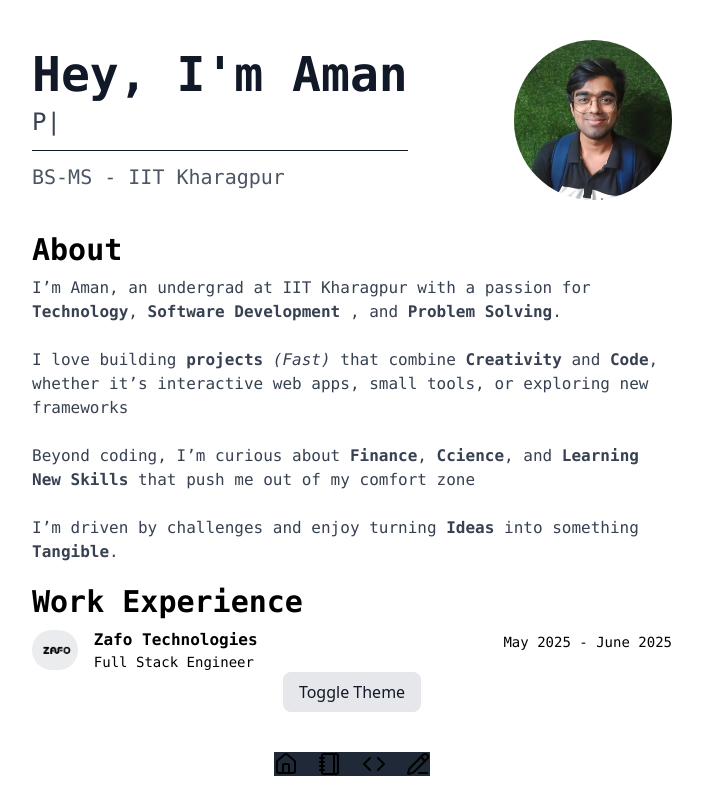
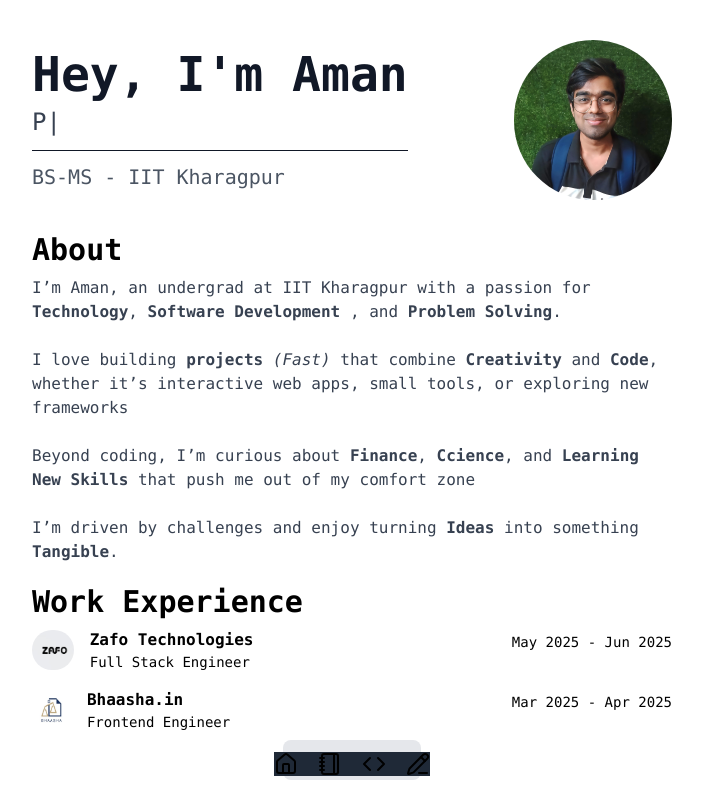
Before and after one commit to amaannn08/Aman-Gupta, a React (Vite) app: page / in a window 1280 px wide. Shown: the whole page, without its empty margins (288-991 px from the left). Built offline with nearby package versions, Linux system fonts and the light colour scheme.

Commit message:
Experience Made better

```diff
--- a/src/Components/Experience.jsx
+++ b/src/Components/Experience.jsx
@@ -1,22 +1,42 @@
 import React from 'react'
 
 const Experience = () => {
-
+    const data=[
+        {
+            company:"Zafo Technologies",
+            logo:"./images/zafo.jpeg",
+            role:"Full Stack Engineer",
+            duration:"May 2025 - Jun 2025",
+            link:"https://zafo.ai/"
+        },{
+            company:"Bhaasha.in",
+            logo:"./images/bhaasha.jpeg",
+            role:"Frontend Engineer",
+            duration:"Mar 2025 - Apr 2025",
+            link:"https://www.bhaasha.in/"
+        }
+    ]
     return (
         <div className='w-full flex flex-col mt-5'>
-            <h1 className='font-mono font-bold text-3xl mb-2'>Work Experience</h1>
-            <div className='flex flex-row gap-4 items-center'>
-                <img src="./images/zafo.jpeg" alt="Logo :)" className='rounded-full h-10'/>
-                <div className=' w-full flex justify-between '>
+            <h1 className='font-mono font-bold text-3xl'>Work Experience</h1>
+            {data.map((item)=>{
+                return (
+                    <>
+                        <div className='flex flex-row gap-4 items-center my-2'>
+                            <a href={item.link}><img src={item.logo} alt="Logo :)" className='rounded-full cursor-pointer h-10'/></a>
+                            <div className=' w-full flex justify-between cursor-pointer'>
                                 <div className='flex flex-col'>
-                        <h1 className='font-mono font-bold text'>Zafo Technologies</h1>
-                        <h2 className='font-mono text-sm'>Full Stack Engineer</h2>
+                                    <h1 className='font-mono font-bold text'>{item.company}</h1>
+                                    <h2 className='font-mono text-sm'>{item.role}</h2>
                                 </div>
                                 <div>
-                        <h1 className='font-mono text-sm dark:text-gray-400 pt-1'>May 2025 - June 2025</h1>
+                                    <h1 className='font-mono text-sm dark:text-gray-400 pt-1'>{item.duration}</h1>
                                 </div>
                             </div>
                         </div>
+                    </>
+                )
+            })}
         </div>
     )
 }
```
Also changed, not shown: images/bhaasha.jpeg (added). Lines whose indentation alone changed are shown as unchanged.
